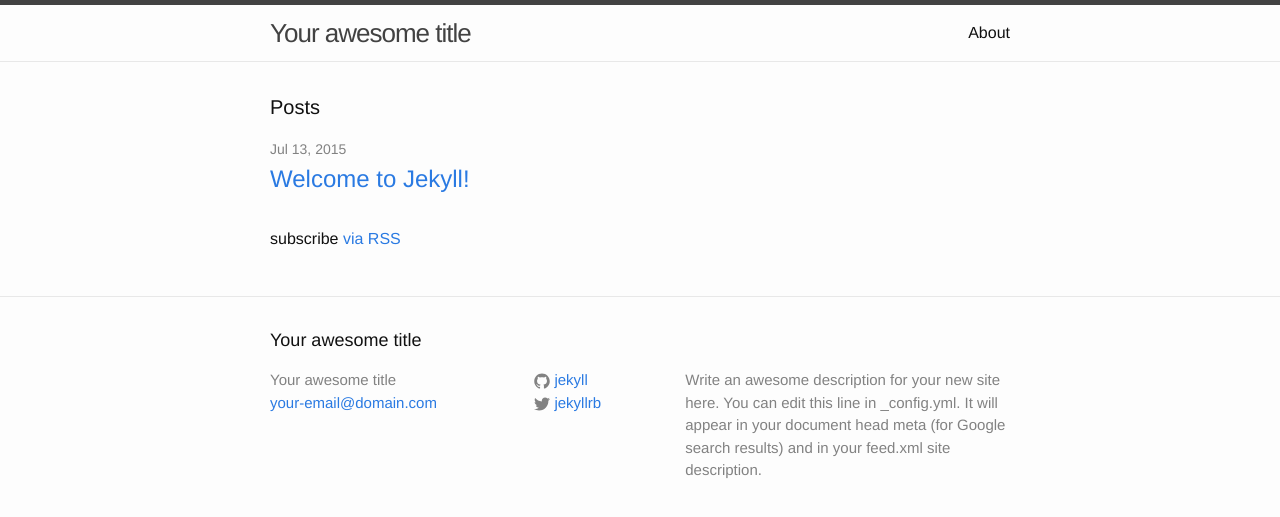
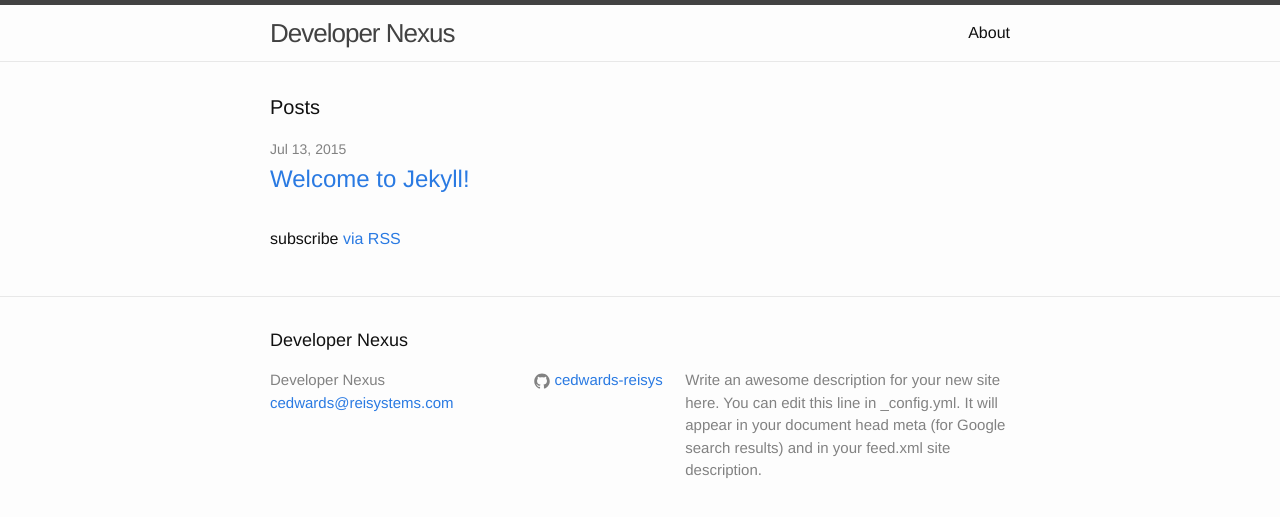
Before and after one commit to gitter-badger/nexus-2, a Jekyll site: the page built from index.html, in a window 1280 px wide. Shown: the top 517 px of the page. Built offline with Jekyll 4.4.1, drawn with Linux system fonts in a browser that asks for light colours.

Commit message:
some config mods

```diff
--- /dev/null
+++ b/Gemfile
@@ -0,0 +1,2 @@
+source 'https://rubygems.org'
+gem 'github-pages'
--- a/_config.yml
+++ b/_config.yml
@@ -1,14 +1,13 @@
 # Site settings
-title: Your awesome title
-email: your-email@domain.com
+title: Developer Nexus
+email: cedwards@reisystems.com
 description: > # this means to ignore newlines until "baseurl:"
   Write an awesome description for your new site here. You can edit this
   line in _config.yml. It will appear in your document head meta (for
   Google search results) and in your feed.xml site description.
-baseurl: "" # the subpath of your site, e.g. /blog/
-url: "http://yourdomain.com" # the base hostname & protocol for your site
-twitter_username: jekyllrb
-github_username:  jekyll
+baseurl: "/nexus" # the subpath of your site, e.g. /blog
+url: "http://cedwards-reisys.github.io" # the base hostname & protocol for your site
+github_username: cedwards-reisys
 
 # Build settings
 markdown: kramdown
```
Also changed, not shown: Gemfile.lock (added).
